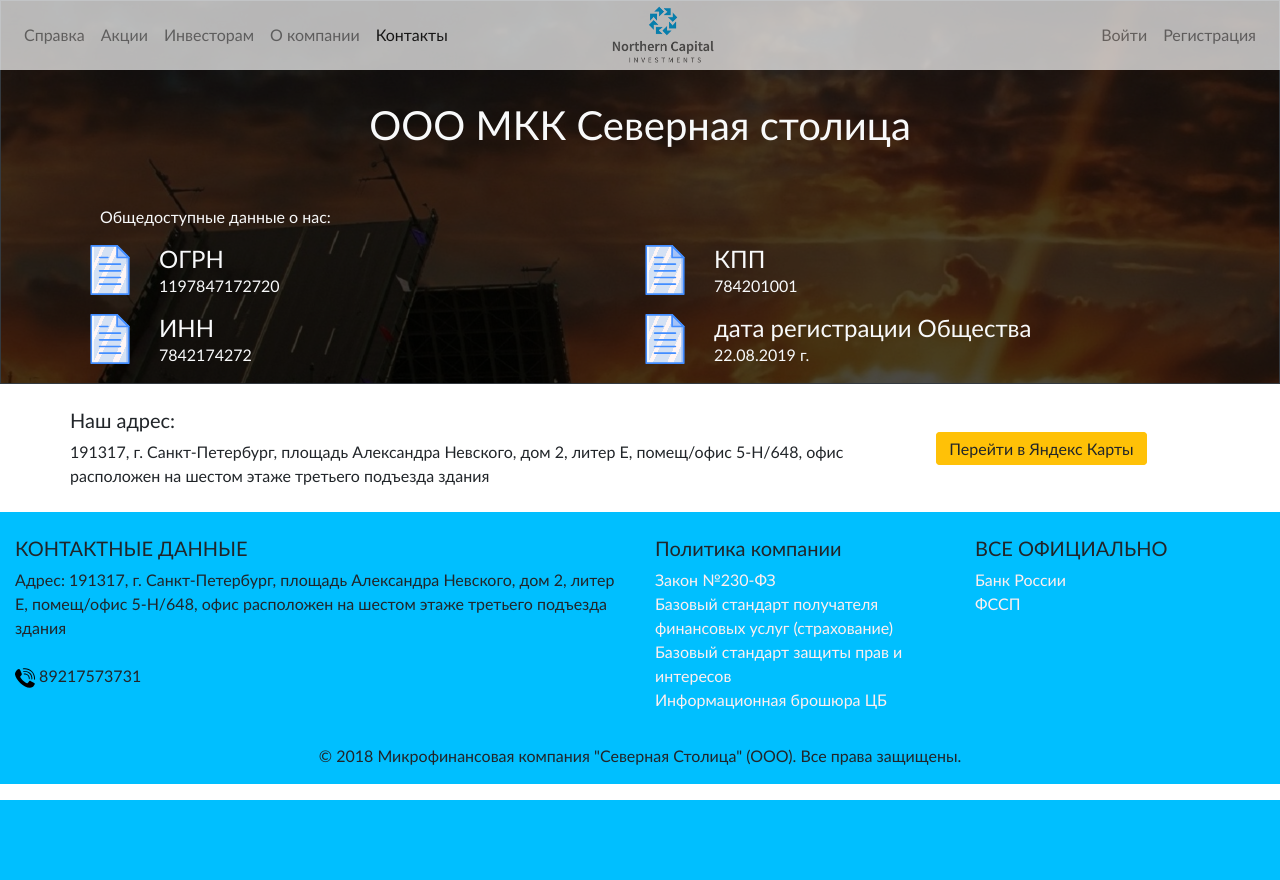
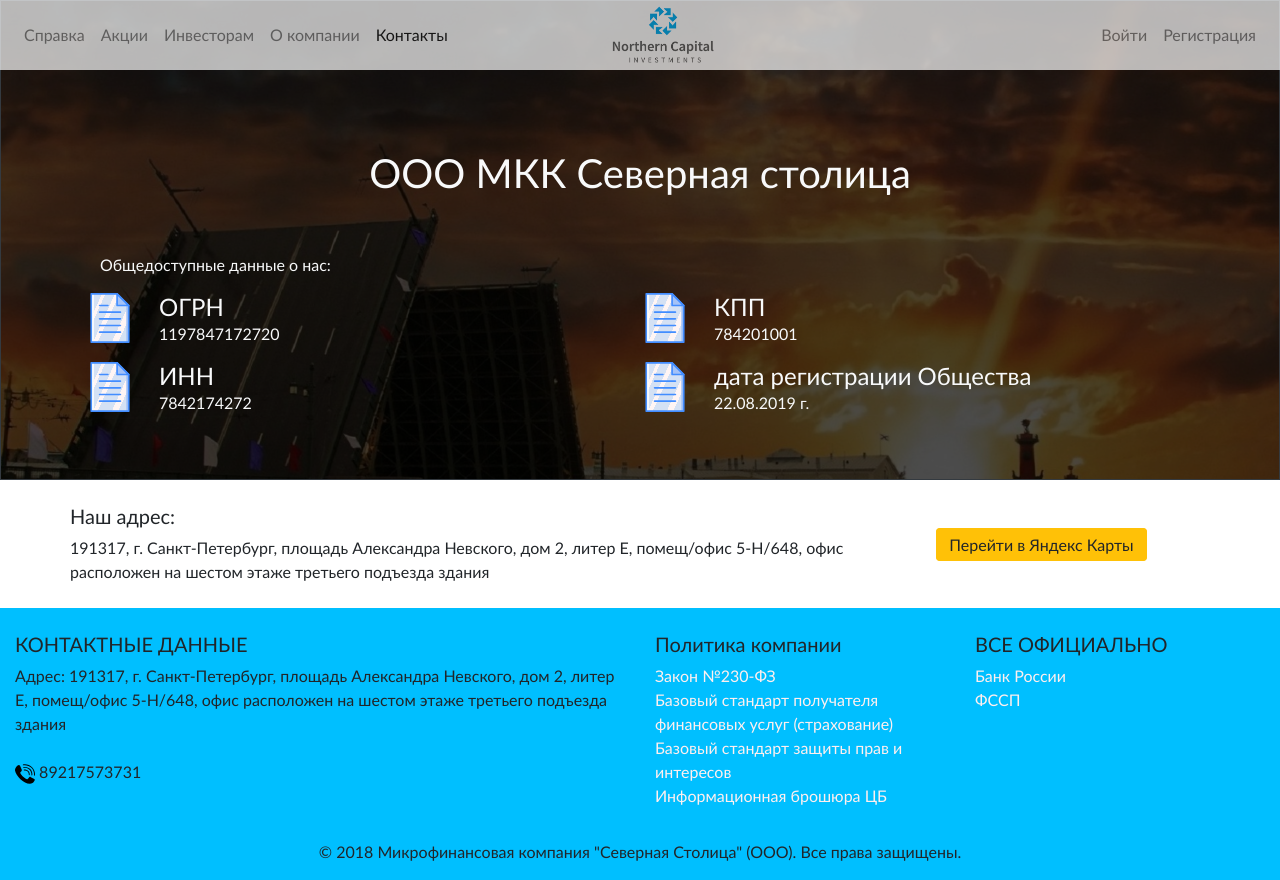
Before and after one commit to darow/mkkNorthenCapital, a Django app: page /about_us/ in a window 1280 px wide. Before the commit the page ends 800 px from the top, so only its background shows below. Run offline with Django 3.2, Linux system fonts and the light colour scheme; some libraries are stand-ins or nearby versions.

Commit message:
first commit from windows

```diff
--- a/templates/about_us.html
+++ b/templates/about_us.html
@@ -5,7 +5,7 @@
 
 <div class="bg" style="background: url('/assets/img/spb_bridge.jpg')  no-repeat  top left; background-size: cover;">
     <div class="border border-dark" style="background-color: rgb(0,0,0,0.7)">
-        <div class="container  text-light text-center" style="margin-top: 100px;">
+        <div class="container  text-light text-center py-5" style="margin-top: 100px;">
             <div class="row ">
                 <div class="col">
                     <h1>ООО МКК Северная столица</h1>
```
